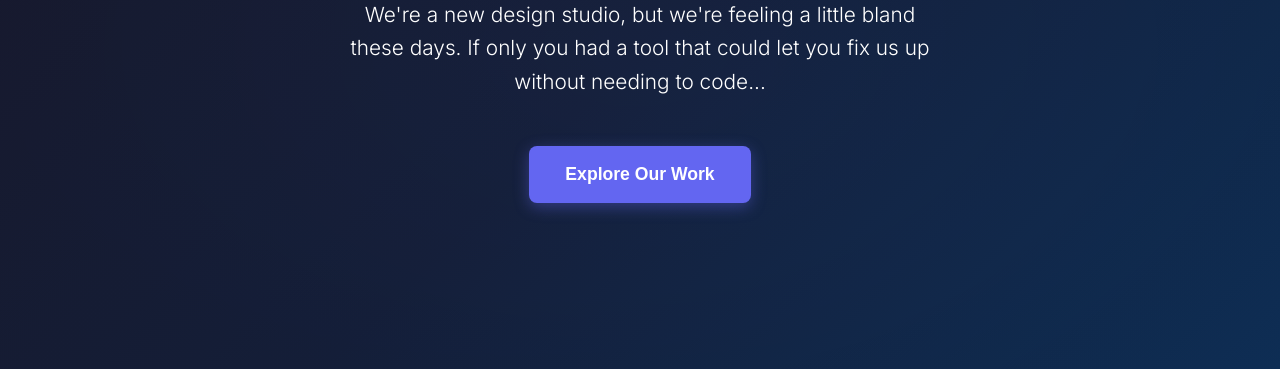
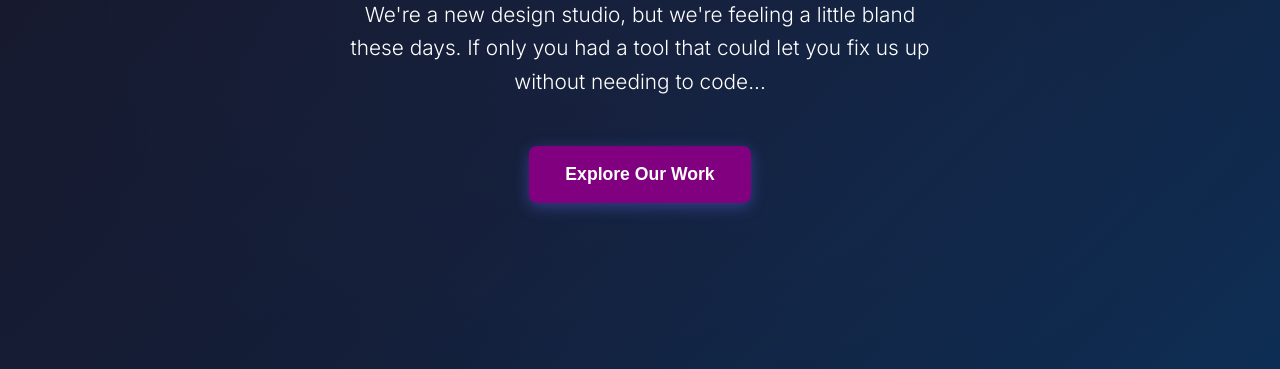
Before and after one commit to rivet-design/demo-design, a plain HTML site: page index.html in a window 1280 px wide. Shown: the part 431-800 px from the top of the page. Drawn offline with Linux system fonts and the light colour scheme.

Commit message:
feat: modified button.cta-button: make the background purple
Element: button.cta-button
XPath: //*[@id="hero"]/div[1]/button[1]

Generated by Rivet Visual Editor

```diff
--- a/index.html
+++ b/index.html
@@ -6,7 +6,8 @@
     <title>Riveter Design Studios</title>
     <link href="https://fonts.googleapis.com/css2?family=Inter:wght@300;400;500;600;700&display=swap" rel="stylesheet">
     <link rel="stylesheet" href="styles.css">
-</head>
+  <script src="http://localhost:4000/api/selection-script" id="rivet-selection-script"></script>
+      </head>
 <body>
     <header>
         <nav>
@@ -32,7 +33,7 @@
             <div class="hero-content">
                 <h1>(Un)Creative Design Studio</h1>
                 <p>We're a new design studio, but we're feeling a little bland these days. If only you had a tool that could let you fix us up without needing to code...</p>
-                <button class="cta-button">Explore Our Work</button>
+                <button class="cta-button" style="background-color: purple !important;">Explore Our Work</button>
             </div>
         </section>
 
```
